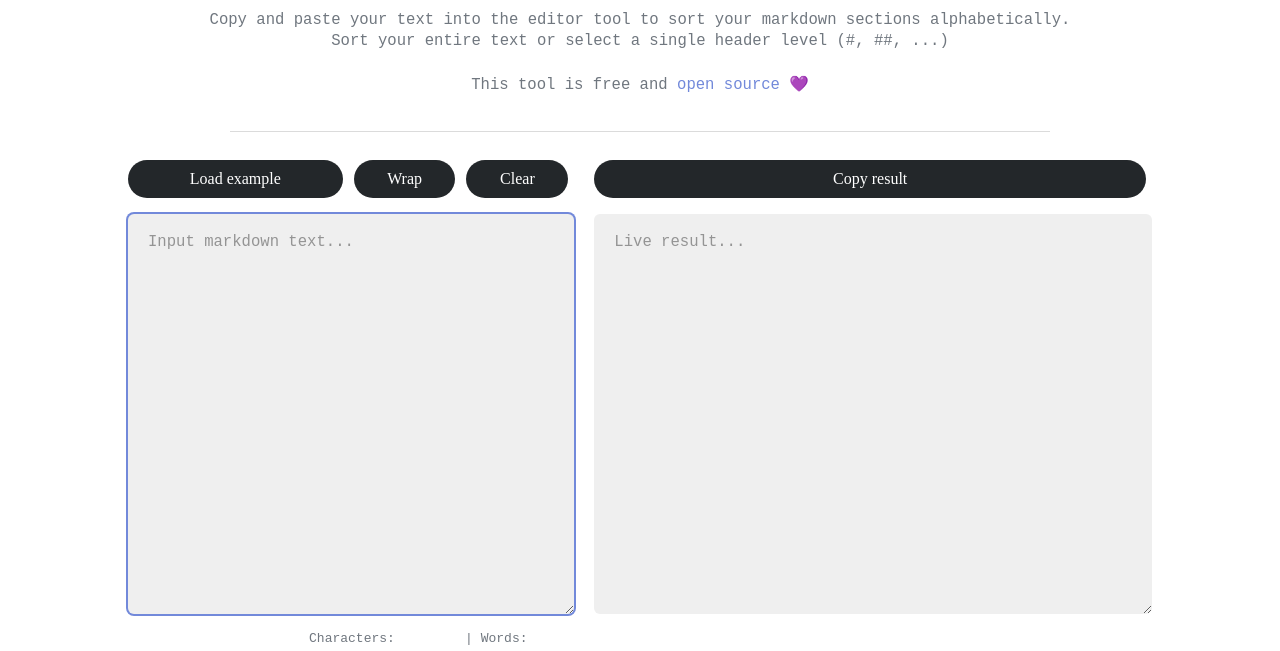
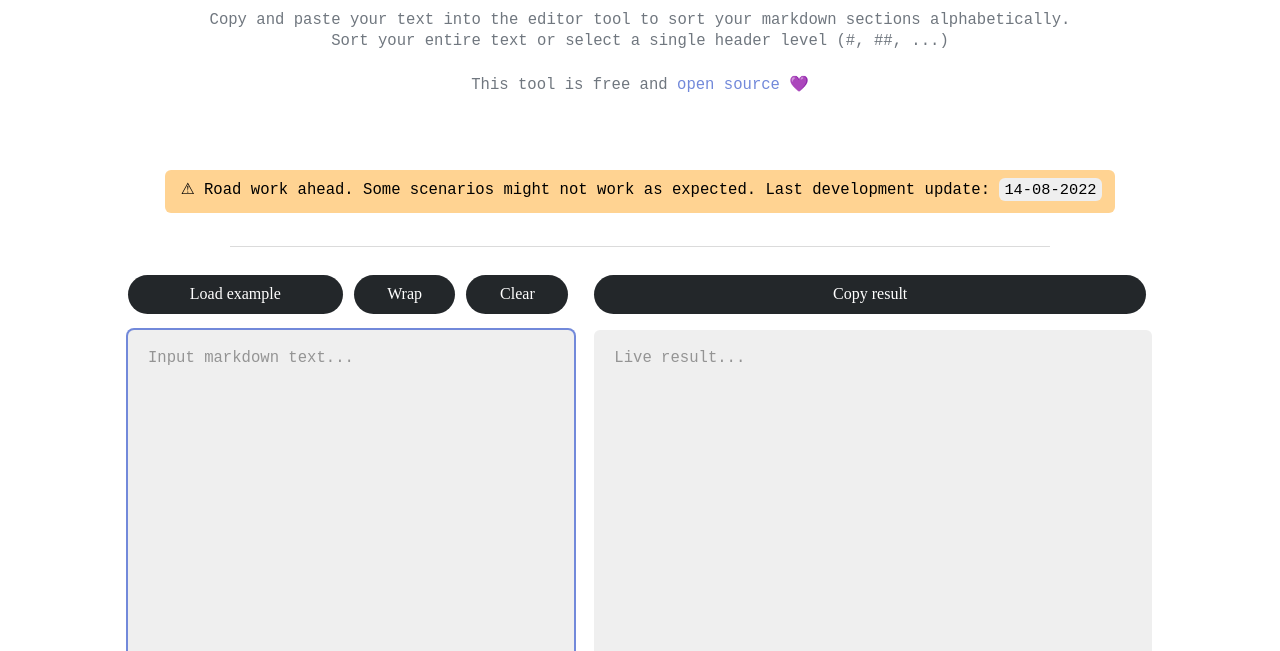
Before and after one commit to LukasDzenk/Markdown-header-sorter, a plain HTML site: page index.html in a window 1280 px wide. Shown: the part 102-753 px from the top of the page. Drawn offline with Linux system fonts and the light colour scheme; a web font is replaced by a local one.

Commit message:
Added warning message

```diff
--- a/index.html
+++ b/index.html
@@ -73,6 +73,27 @@
 				>
 				&#128156;
 			</p>
+			<br />
+			<div style="text-align: center">
+				<p
+					style="
+						background-color: rgb(255, 211, 146);
+						color: black;
+						border-radius: 6px;
+						height: 2em;
+						width: max-content;
+						display: inline-block;
+						padding: 0.6em 0.6em 0.1em 1em;
+						font-family: monospace;
+						font-size: 1.2em;
+						font-weight: 500;
+					"
+				>
+					&#9888; Road work ahead. Some scenarios might not work
+					as expected. Last development update:
+					<code style="font-size: 0.8em; margin-right: 4px;">14-08-2022</code>
+				</p>
+			</div>
 			<hr />
 
 			<div class="grid-container halves">
```
